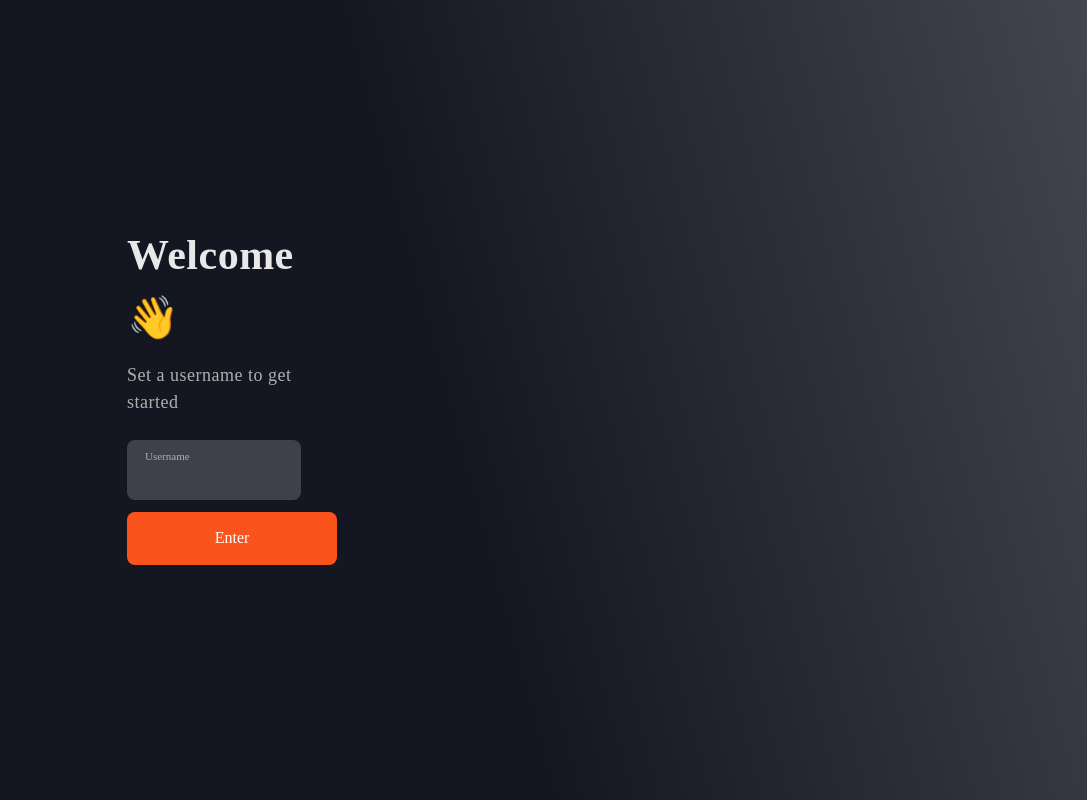
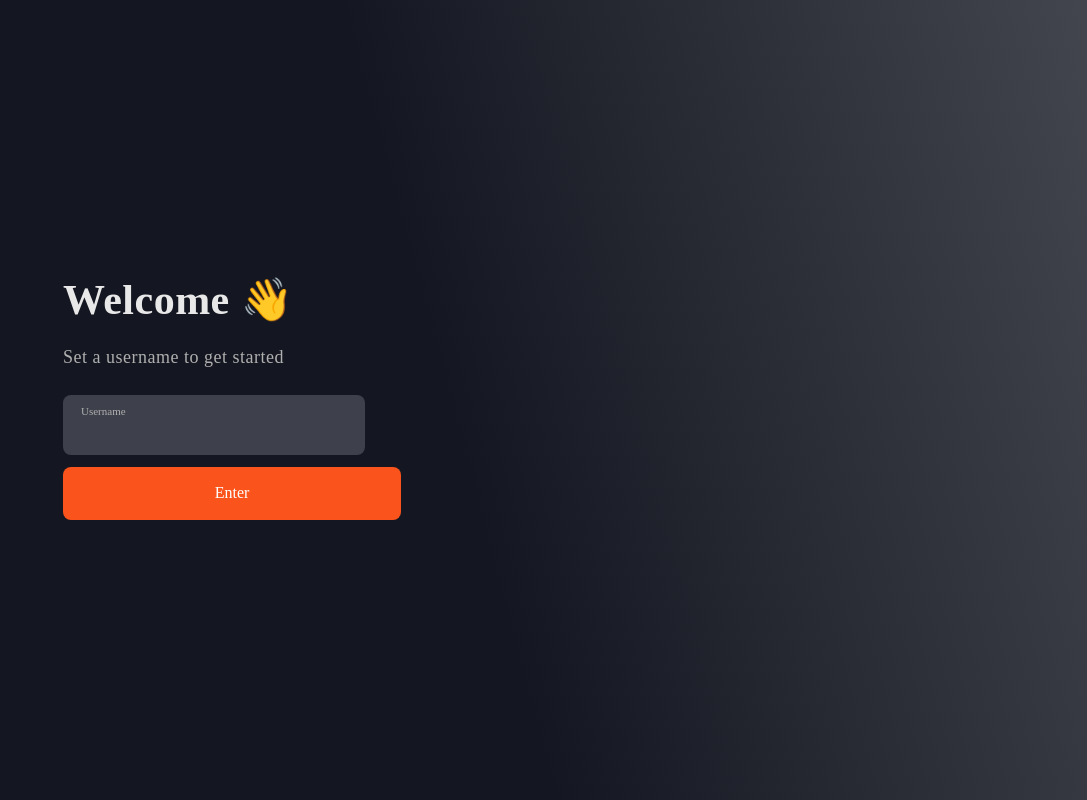
Before and after one commit to oussabi-tarek/patient-management-frontend, a React (Create React App) app: page / in a window 1280 px wide. Shown: the whole page, without its empty margins (193-1280 px from the left). Built offline with nearby package versions, Linux system fonts and the light colour scheme.

Commit message:
update:update chat

```diff
--- a/package.json
+++ b/package.json
@@ -7,6 +7,7 @@
     "@testing-library/react": "^13.4.0",
     "@testing-library/user-event": "^13.5.0",
     "react": "^18.2.0",
+    "react-chat-engine": "^1.11.28",
     "react-chat-engine-advanced": "^0.1.28",
     "react-chat-engine-pretty": "^0.1.8",
     "react-dom": "^18.2.0",
--- a/src/App.css
+++ b/src/App.css
@@ -18,7 +18,7 @@ body {
 .form-card {
   width: 100%;
   max-width: 850px;
-  padding: 0% 25% 0% 25%;
+  padding: 0% 20% 0% 20%;
 }
 
 .form-title {
--- a/src/App.js
+++ b/src/App.js
@@ -1,7 +1,7 @@
 import { useState } from "react";
 import "./App.css";
-import AuthPage from "./components/AuthPage"
-import ChatsPage from "./components/ChatsPage";
+import AuthPage from "./components/chat/AuthPage"
+import ChatsPage from "./components/chat/ChatsPage";
 
 function App() {
   const [user, setUser] = useState(undefined)
--- a/src/components/ChatsPage.jsx
+++ b/src/components/chat/ChatsPage.jsx
@@ -1,14 +1,11 @@
 import { useEffect } from "react";
-import { MultiChatSocket, MultiChatWindow,useMultiChatLogic } from "react-chat-engine-advanced";
+import {  MultiChatSocket, MultiChatWindow,useMultiChatLogic } from "react-chat-engine-advanced";
 
 const ChatsPage = (props) => {
    console.log(props.user);
-   useEffect(()=>{
-       // open a socket connection
 
-   },[])
   const chatProps = useMultiChatLogic(
-    "523cdcbc-b8f4-4662-9287-c87f646611b8",
+    "f38bb440-9203-4dea-9414-91b4b14fb518",
     props.user.username,
     props.user.secret,
   )
```
Also changed, not shown: src/components/chat/AuthPage.jsx (renamed from src/components/AuthPage.jsx), 2 other files (tests, documents, lock files or other folders).
